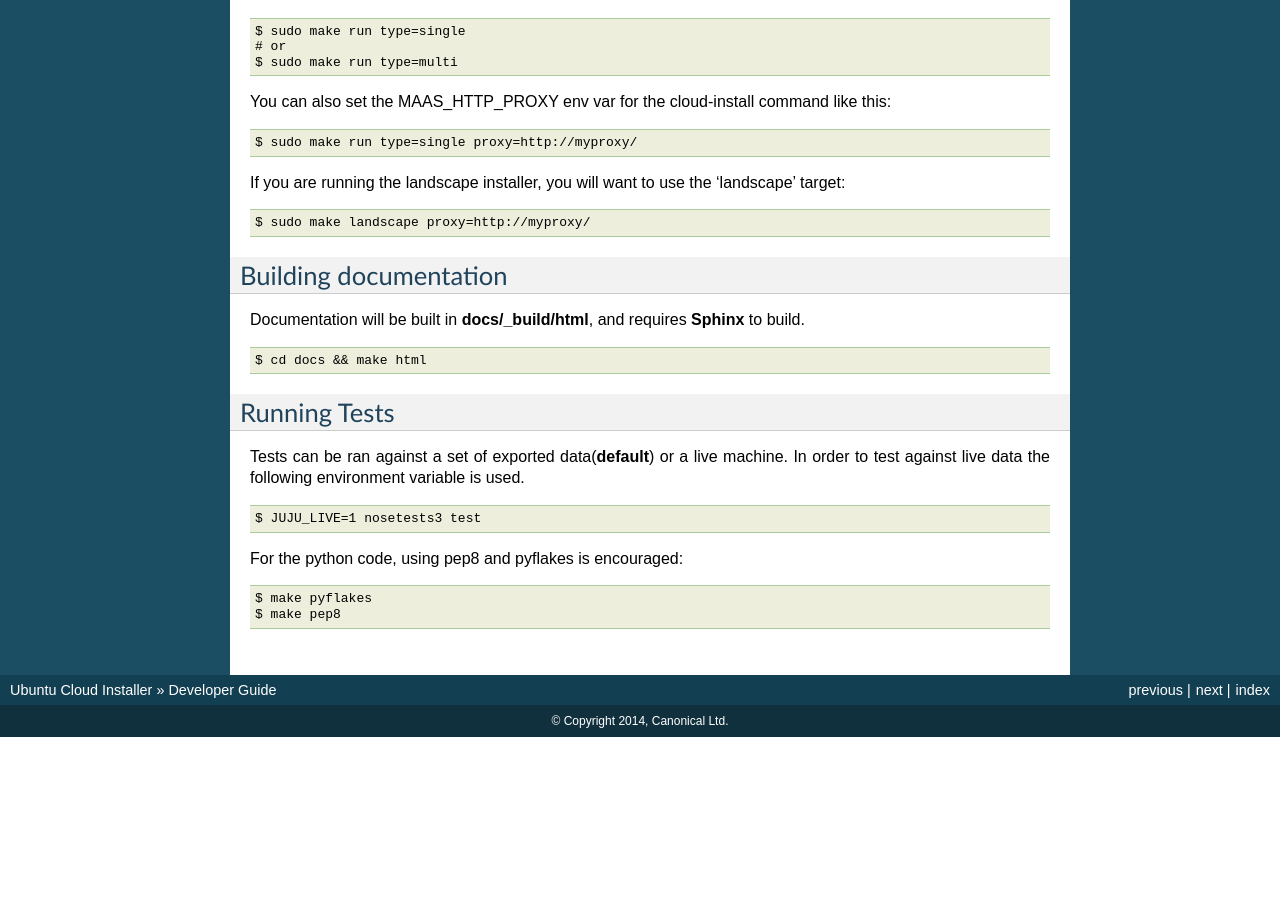
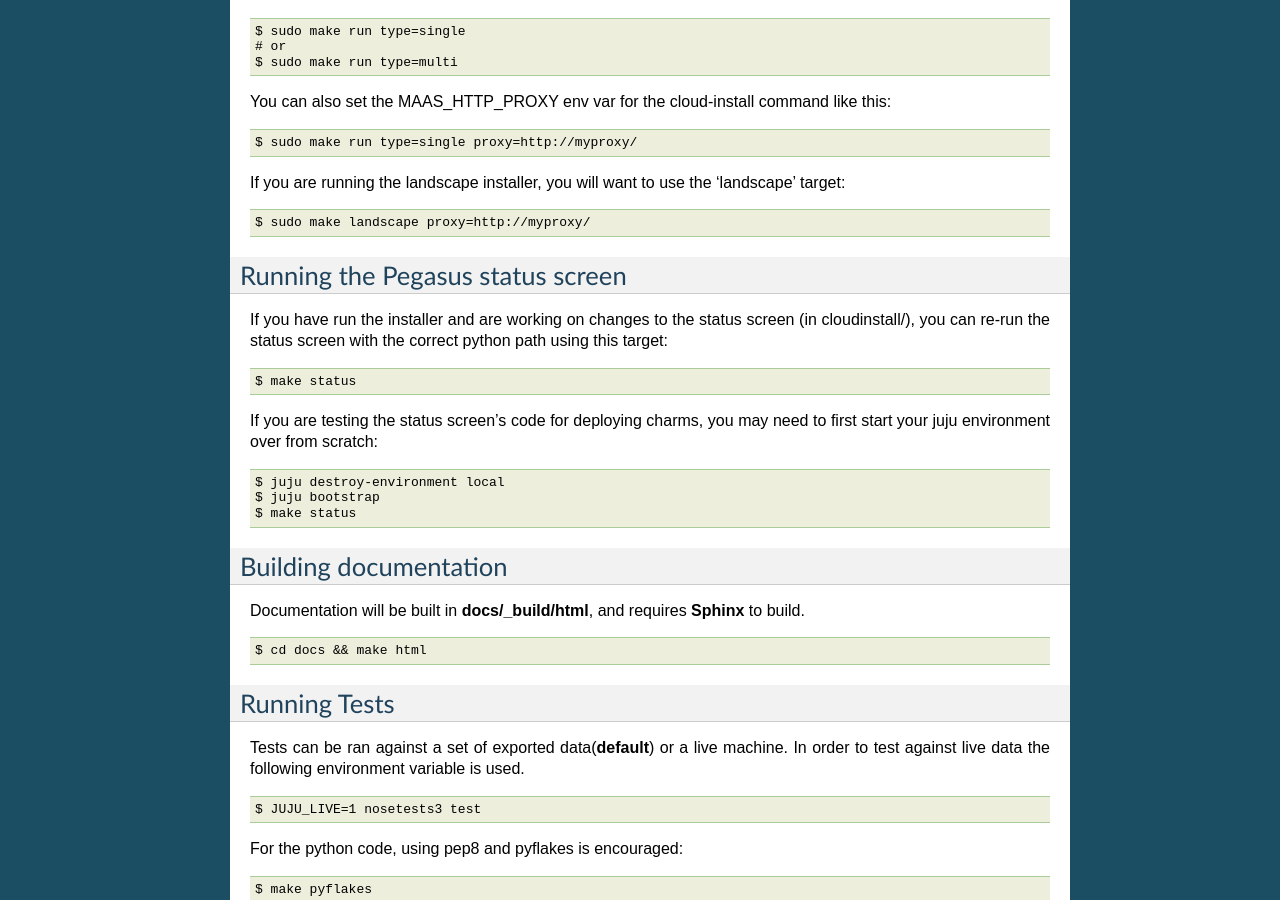
Before and after one commit to Ubuntu-Solutions-Engineering/openstack-installer, a Sphinx documentation site: the page built from docs/developer.setup.rst, in a window 1280 px wide and 900 px high, scrolled down 891 px. Built offline with Sphinx 7.4.7, drawn with Linux system fonts in a browser that asks for light colours; before the commit the page ends 1628 px from its top, so only the background shows below that; some of the changed text lies outside the part shown.

Commit message:
Add section about make status
Signed-off-by: Michael McCracken <mike.mccracken@canonical.com>

```diff
--- a/docs/developer.setup.rst
+++ b/docs/developer.setup.rst
@@ -76,6 +76,24 @@ If you are running the landscape installer, you will want to use the 'landscape'
 
    $ sudo make landscape proxy=http://myproxy/
 
+Running the Pegasus status screen
+^^^^^^^^^^^^^^^^^^^^^^^^^^^^^^^^^
+
+If you have run the installer and are working on changes to the status screen (in cloudinstall/), you can re-run the status screen with the correct python path using this target:
+
+.. code::
+
+   $ make status
+
+If you are testing the status screen's code for deploying charms, you may need to first start your juju environment over from scratch:
+
+.. code::
+
+   $ juju destroy-environment local
+   $ juju bootstrap
+   $ make status
+
+
 Building documentation
 ^^^^^^^^^^^^^^^^^^^^^^
 
```
